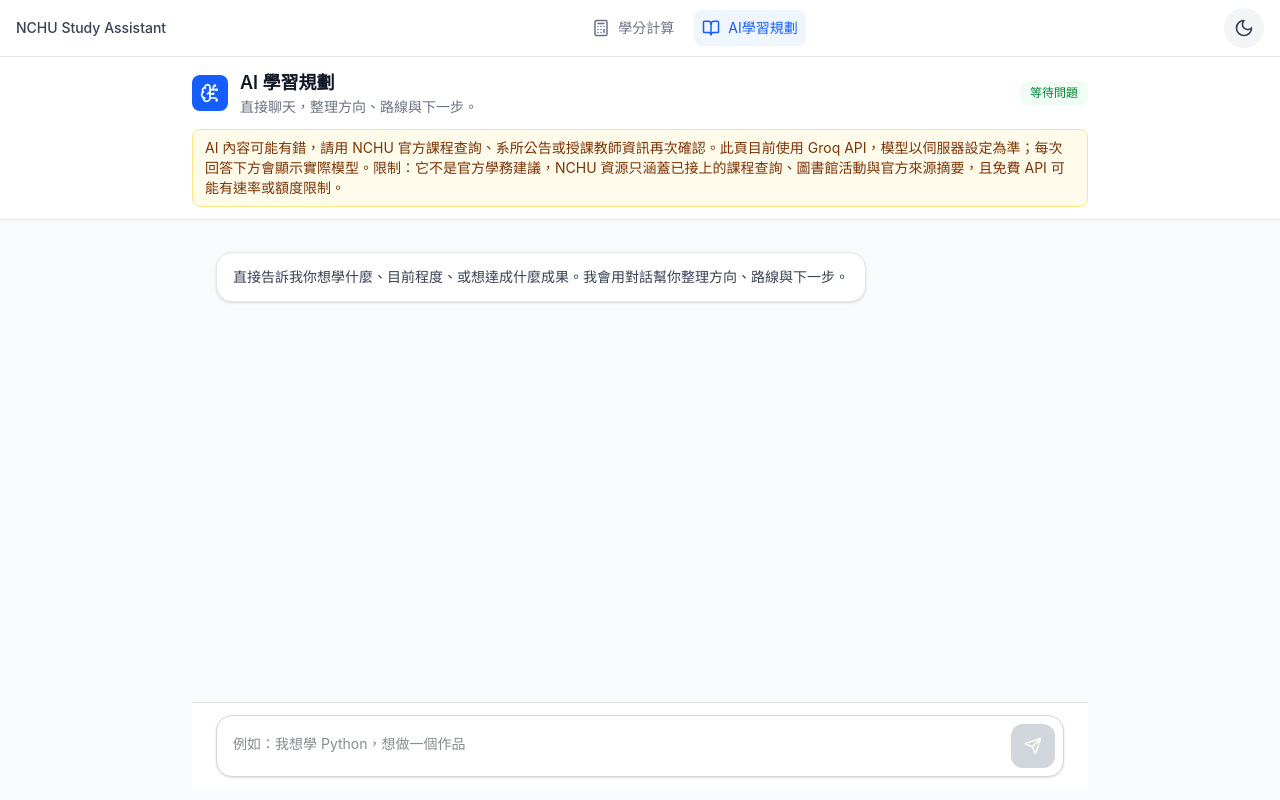
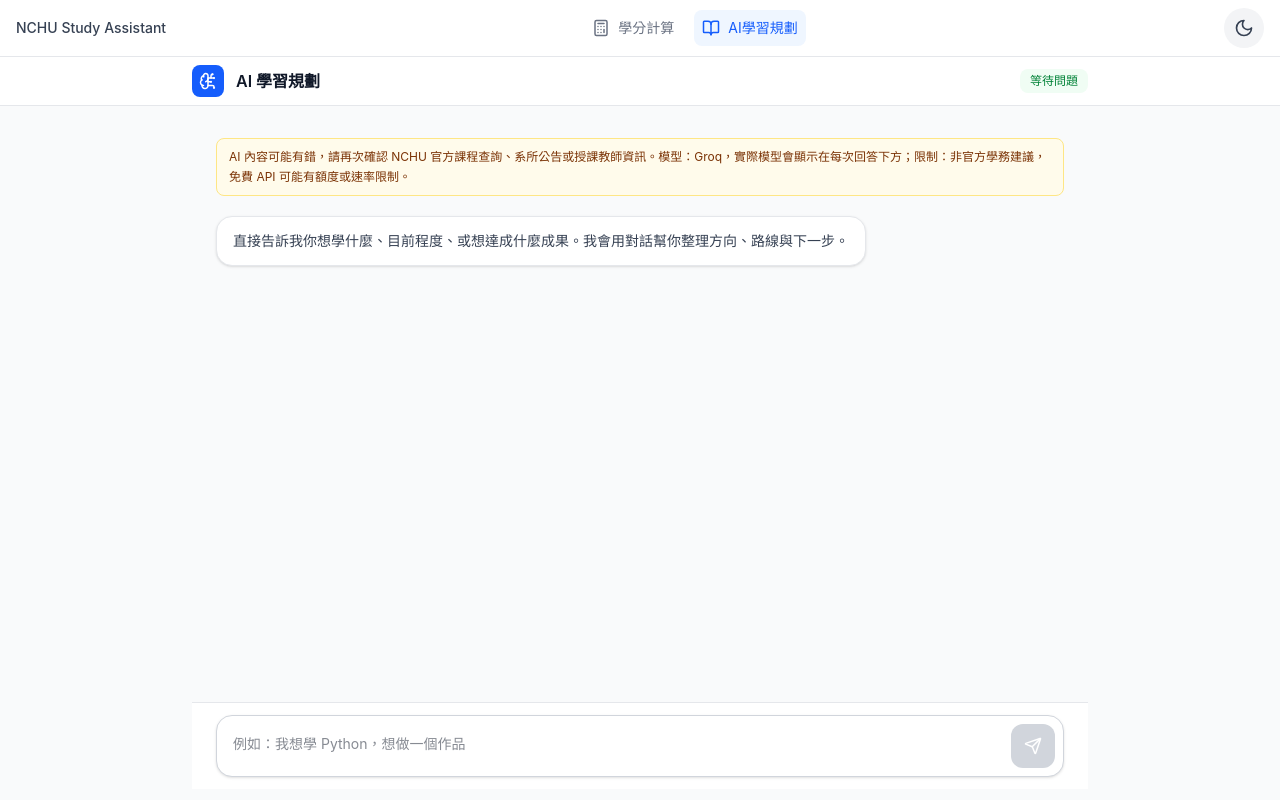
Before and after one commit to ZackDora/nchu-project, a React (Vite) app: page /course-analysis in a window 1280 px wide. Built offline with nearby package versions, Linux system fonts and the light colour scheme.

Commit message:
Compact AI chat header

```diff
--- a/src/app/components/CourseAnalysis.tsx
+++ b/src/app/components/CourseAnalysis.tsx
@@ -783,29 +783,28 @@ export function CourseAnalysis() {
 
   return (
     <div className="flex h-[calc(100dvh-4.25rem)] min-h-[560px] flex-col bg-gray-50 dark:bg-gray-900">
-      <header className="shrink-0 border-b border-gray-200 bg-white/95 px-4 py-3 backdrop-blur dark:border-gray-800 dark:bg-gray-950/90">
+      <header className="shrink-0 border-b border-gray-200 bg-white/95 px-4 py-2 backdrop-blur dark:border-gray-800 dark:bg-gray-950/90">
         <div className="mx-auto flex max-w-4xl items-center justify-between gap-3">
           <div className="flex min-w-0 items-center gap-3">
-            <div className="flex h-9 w-9 shrink-0 items-center justify-center rounded-lg bg-blue-600 dark:bg-blue-500">
-              <BrainCircuit className="text-white" size={20} />
+            <div className="flex h-8 w-8 shrink-0 items-center justify-center rounded-lg bg-blue-600 dark:bg-blue-500">
+              <BrainCircuit className="text-white" size={18} />
             </div>
             <div className="min-w-0">
-              <h1 className="truncate text-lg font-semibold text-gray-900 dark:text-white">AI 學習規劃</h1>
-              <p className="hidden text-sm text-gray-500 dark:text-gray-400 sm:block">直接聊天，整理方向、路線與下一步。</p>
+              <h1 className="truncate text-base font-semibold text-gray-900 dark:text-white">AI 學習規劃</h1>
             </div>
           </div>
           <span className="shrink-0 rounded-lg bg-green-50 px-2.5 py-1 text-xs font-medium text-green-700 dark:bg-green-900/30 dark:text-green-300">
             {isAiLoading ? "正在思考" : hasGenerated ? "可繼續追問" : "等待問題"}
           </span>
         </div>
-        <div className="mx-auto mt-3 max-w-4xl rounded-lg border border-amber-200 bg-amber-50 px-3 py-2 text-xs leading-5 text-amber-900 dark:border-amber-900/60 dark:bg-amber-950/30 dark:text-amber-100 sm:text-sm">
-          AI 內容可能有錯，請用 NCHU 官方課程查詢、系所公告或授課教師資訊再次確認。此頁目前使用 Groq API，模型以伺服器設定為準；每次回答下方會顯示實際模型。限制：它不是官方學務建議，NCHU 資源只涵蓋已接上的課程查詢、圖書館活動與官方來源摘要，且免費 API 可能有速率或額度限制。
-        </div>
       </header>
 
       <main className="min-h-0 flex-1 overflow-hidden">
         <div className="mx-auto flex h-full max-w-4xl flex-col">
           <div className="min-h-0 flex-1 space-y-5 overflow-y-auto px-4 py-5 sm:px-6 md:py-8">
+          <div className="rounded-lg border border-amber-200 bg-amber-50 px-3 py-2 text-xs leading-5 text-amber-900 dark:border-amber-900/60 dark:bg-amber-950/30 dark:text-amber-100">
+            AI 內容可能有錯，請再次確認 NCHU 官方課程查詢、系所公告或授課教師資訊。模型：Groq，實際模型會顯示在每次回答下方；限制：非官方學務建議，免費 API 可能有額度或速率限制。
+          </div>
           {messages.map((message, index) => (
             <div key={`${message.role}-${index}`} className={`flex ${message.role === "user" ? "justify-end" : "justify-start"}`}>
               <div
```
